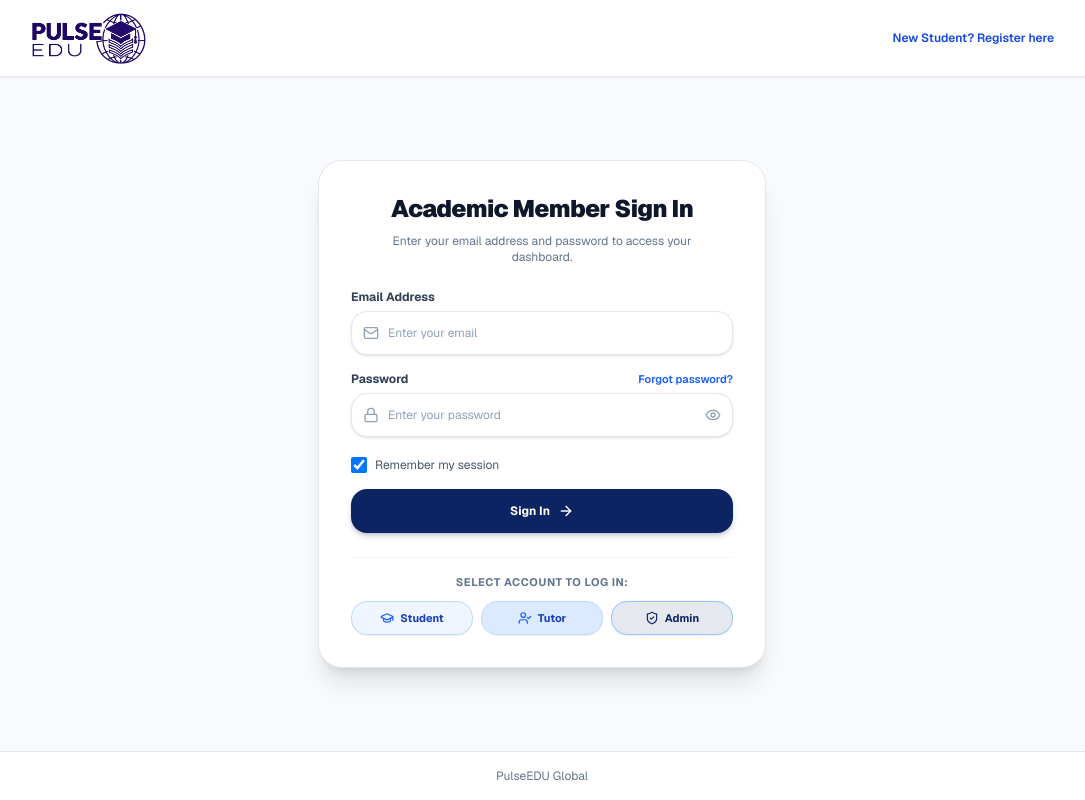
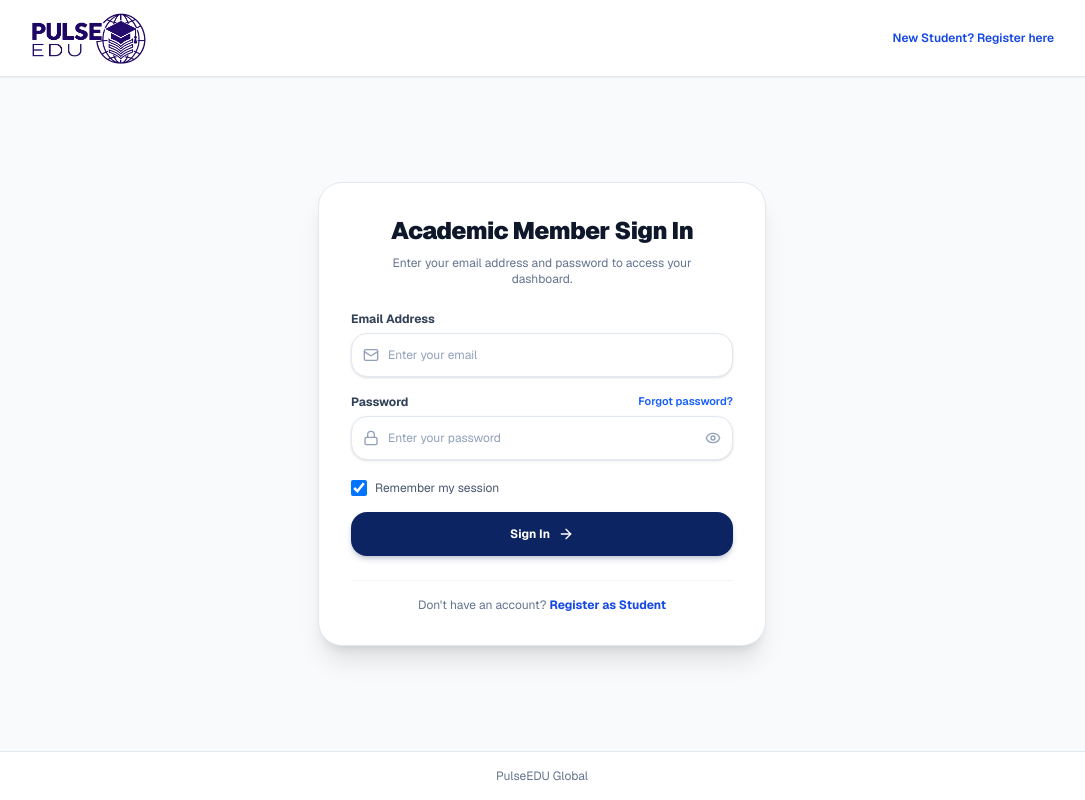
Before and after one commit to yashan223/lms, a Next.js app: page /login in a window 1280 px wide. Shown: the whole page, without its empty margins (98-1183 px from the left). Built offline with nearby package versions, Linux system fonts and the light colour scheme.

Commit message:
Remove hardcoded credentials and demo account login buttons from login page

```diff
--- a/app/login/page.tsx
+++ b/app/login/page.tsx
@@ -6,16 +6,12 @@ import { useRouter, useSearchParams } from "next/navigation";
 import { Button } from "@/components/ui/button";
 import { Input } from "@/components/ui/input";
 import {
-  GraduationCap,
   Lock,
   Mail,
   Eye,
   EyeOff,
   ArrowRight,
-  ShieldCheck,
   AlertCircle,
-  CheckCircle2,
-  UserCheck,
   Loader2,
 } from "lucide-react";
 
@@ -220,45 +216,14 @@ function LoginContent() {
               </Button>
             </form>
 
-            <div className="pt-4 border-t border-slate-100 space-y-2.5">
-              <div className="text-[11px] font-bold text-slate-500 uppercase tracking-wider text-center">
-                Select Account to Log In:
-              </div>
-              <div className="grid grid-cols-3 gap-2">
-                <button
-                  type="button"
-                  onClick={() => {
-                    setEmail("student@edupulse.uk");
-                    setPassword("StudentPass123!");
-                  }}
-                  className="p-2 rounded-xl bg-blue-50 hover:bg-blue-100 border border-blue-200 text-blue-800 text-[11px] font-bold flex items-center justify-center gap-1.5 transition-all cursor-pointer shadow-2xs"
-                >
-                  <GraduationCap className="w-3.5 h-3.5 text-blue-600 shrink-0" />
-                  <span>Student</span>
-                </button>
-                <button
-                  type="button"
-                  onClick={() => {
-                    setEmail("tutor@edupulse.uk");
-                    setPassword("TutorPass123!");
-                  }}
-                  className="p-2 rounded-xl bg-blue-100 hover:bg-blue-200 border border-blue-200 text-blue-800 text-[11px] font-bold flex items-center justify-center gap-1.5 transition-all cursor-pointer shadow-2xs"
-                >
-                  <UserCheck className="w-3.5 h-3.5 text-blue-600 shrink-0" />
-                  <span>Tutor</span>
-                </button>
-                <button
-                  type="button"
-                  onClick={() => {
-                    setEmail("admin@edupulse.uk");
-                    setPassword("AdminPass123!");
-                  }}
-                  className="p-2 rounded-xl bg-[#0c2461]/10 hover:bg-[#0c2461]/15 border border-blue-300 text-[#0c2461] text-[11px] font-bold flex items-center justify-center gap-1.5 transition-all cursor-pointer shadow-2xs"
-                >
-                  <ShieldCheck className="w-3.5 h-3.5 text-[#0c2461] shrink-0" />
-                  <span>Admin</span>
-                </button>
-              </div>
+            <div className="pt-4 border-t border-slate-100 text-center text-xs text-slate-500">
+              Don&apos;t have an account?{" "}
+              <Link
+                href={`/register${redirectParam ? `?redirect=${encodeURIComponent(redirectParam)}` : ""}`}
+                className="font-bold text-blue-700 hover:text-blue-800 hover:underline"
+              >
+                Register as Student
+              </Link>
             </div>
           </div>
         </div>
```
